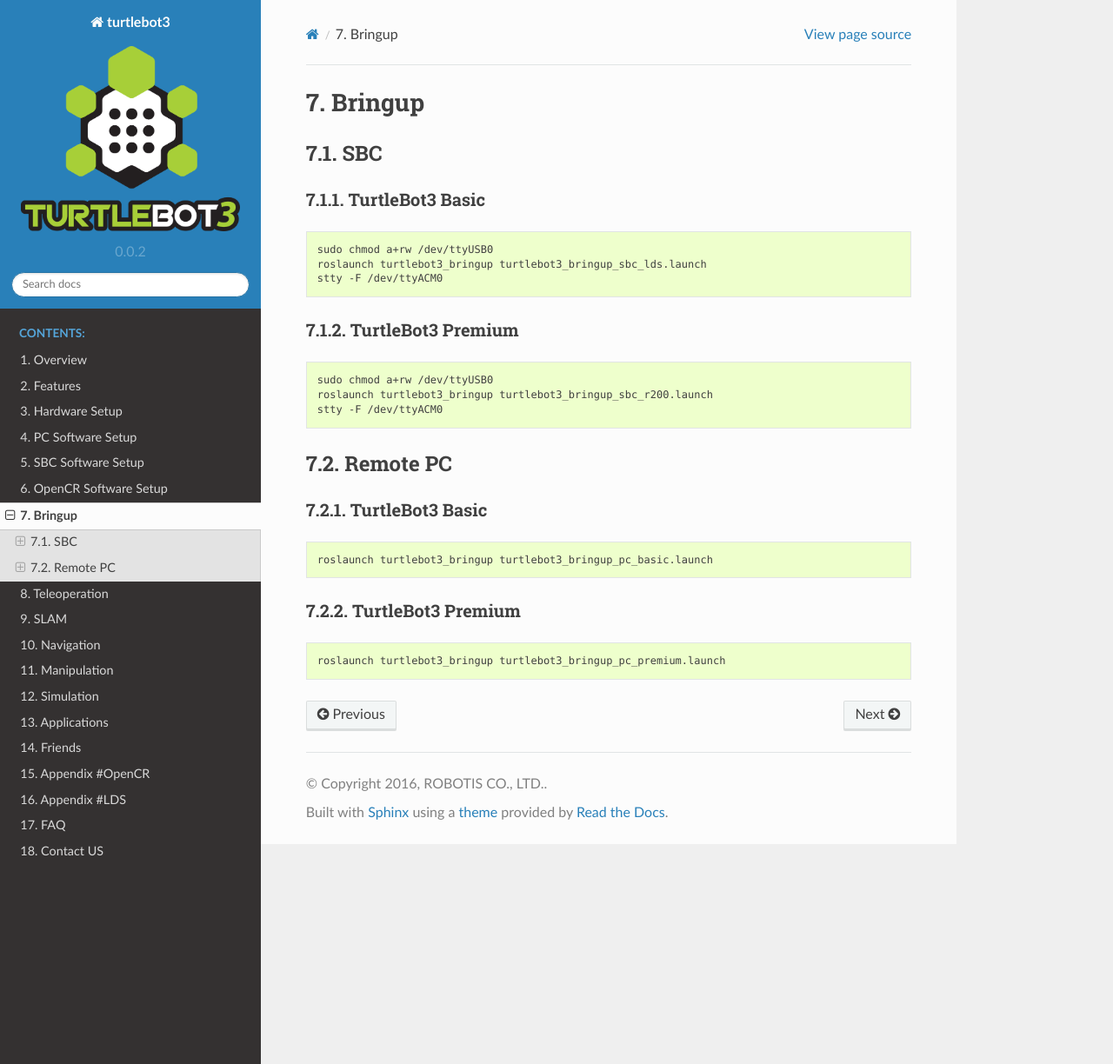
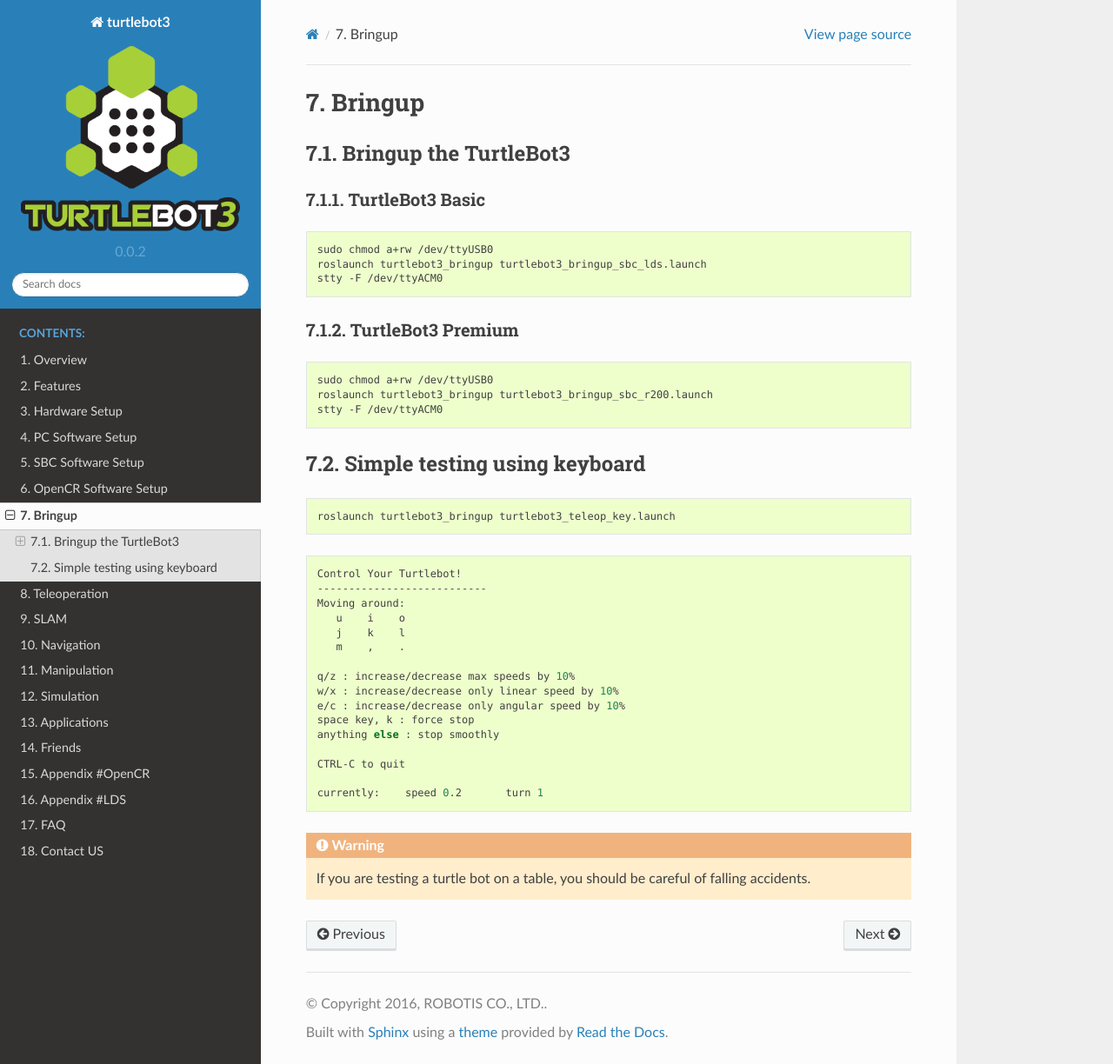
Before and after one commit to shivharis/turtlebot3_wiki, a Sphinx documentation site: the page built from docs/source/bringup.rst, in a window 1280 px wide and 1224 px high. Shown: the whole window at 87% size. Built offline with Sphinx 7.4.7 and the Read the Docs theme 2.0.0, drawn with Linux system fonts in a browser that asks for light colours.

Commit message:
added simple testing for bringup

```diff
--- a/docs/source/bringup.rst
+++ b/docs/source/bringup.rst
@@ -1,8 +1,8 @@
 Bringup
 =======
 
-SBC
----
+Bringup the TurtleBot3
+----------------------
 
 TurtleBot3 Basic
 ~~~~~~~~~~~~~~~~
@@ -22,19 +22,30 @@
   roslaunch turtlebot3_bringup turtlebot3_bringup_sbc_r200.launch
   stty -F /dev/ttyACM0
 
-Remote PC
----------
-
-TurtleBot3 Basic
-~~~~~~~~~~~~~~~~
+Simple testing using keyboard
+-----------------------------
 
 .. code-block:: bash
 
-  roslaunch turtlebot3_bringup turtlebot3_bringup_pc_basic.launch
-
-TurtleBot3 Premium
-~~~~~~~~~~~~~~~~~~
+  roslaunch turtlebot3_bringup turtlebot3_teleop_key.launch
 
 .. code-block:: bash
 
-  roslaunch turtlebot3_bringup turtlebot3_bringup_pc_premium.launch
+  Control Your Turtlebot!
+  ---------------------------
+  Moving around:
+     u    i    o
+     j    k    l
+     m    ,    .
+
+  q/z : increase/decrease max speeds by 10%
+  w/x : increase/decrease only linear speed by 10%
+  e/c : increase/decrease only angular speed by 10%
+  space key, k : force stop
+  anything else : stop smoothly
+
+  CTRL-C to quit
+
+  currently:	speed 0.2	turn 1
+
+.. WARNING:: If you are testing a turtle bot on a table, you should be careful of falling accidents.
```
